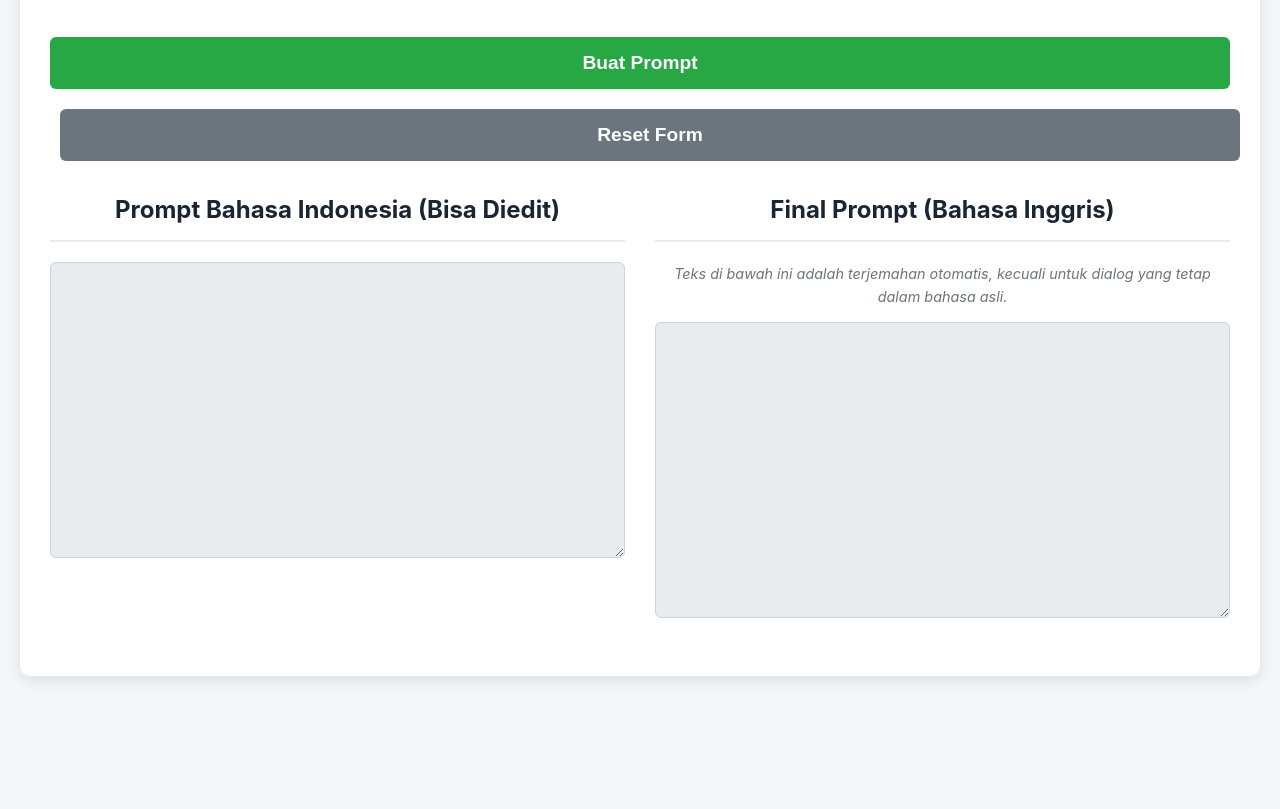
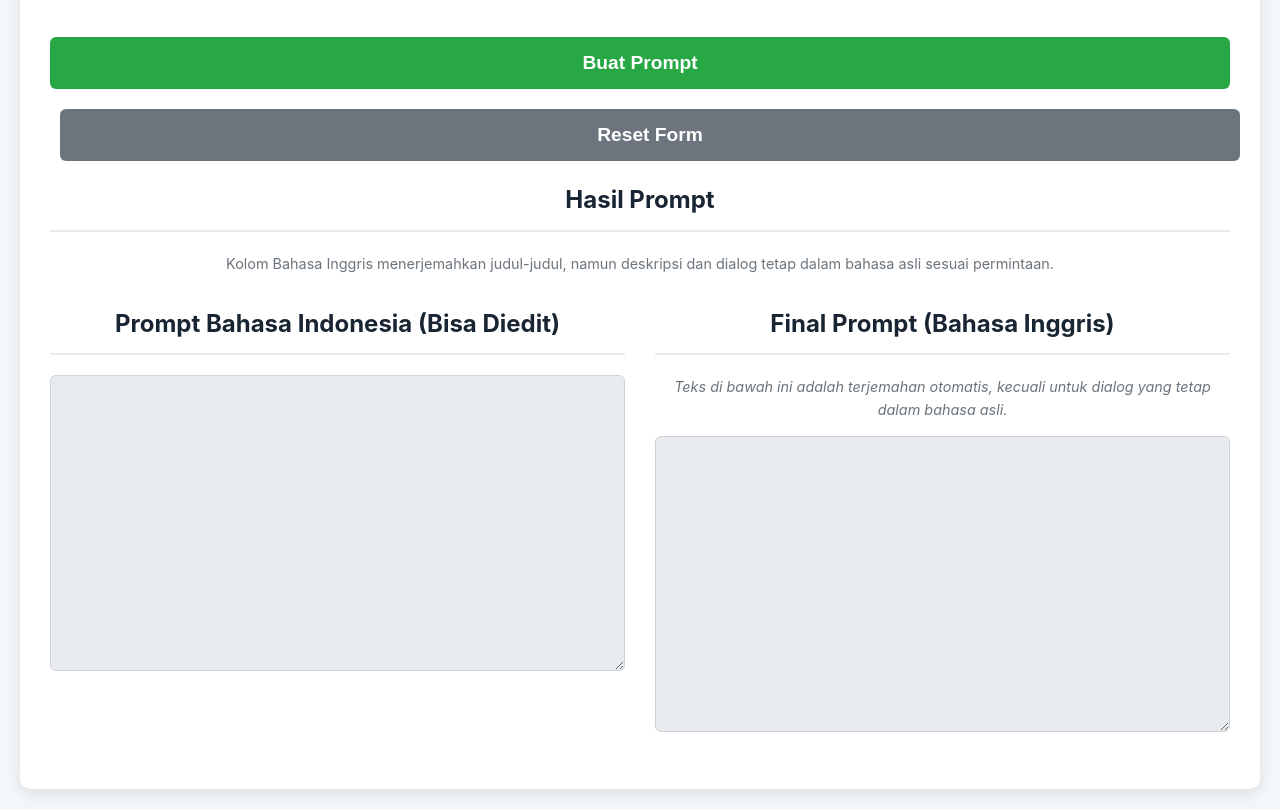
Before and after one commit to irvandoda/veo3promptgenerator, a plain HTML site: page index.html in a window 1280 px wide. Shown: the part 1159-1968 px from the top of the page. Before the commit the page ends 1855 px from the top, so only its background shows below. Drawn offline with Linux system fonts and the light colour scheme.

Commit message:
Update index.html

```diff
--- a/index.html
+++ b/index.html
@@ -81,9 +81,13 @@ Kualitas Visual: Resolusi 4K.</textarea>
             </div>
         </form>
 
-        <button type="button" id="generate-btn">Buat Prompt</button>
-        <button type="reset" form="prompt-form" id="reset-btn">Reset Form</button>
+        <div class="action-buttons">
+            <button type="button" id="generate-btn">Buat Prompt</button>
+            <button type="reset" form="prompt-form" id="reset-btn">Reset Form</button>
+        </div>
 
+        <h2>Hasil Prompt</h2>
+        <p id="translation-notice">Kolom Bahasa Inggris menerjemahkan judul-judul, namun deskripsi dan dialog tetap dalam bahasa asli sesuai permintaan.</p>
         <div class="output-container">
             <div class="output-column">
                 <h2>Prompt Bahasa Indonesia (Bisa Diedit)</h2>
```
